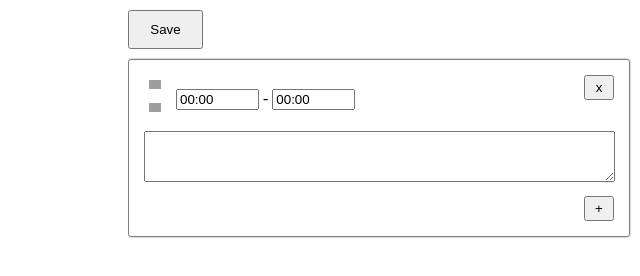
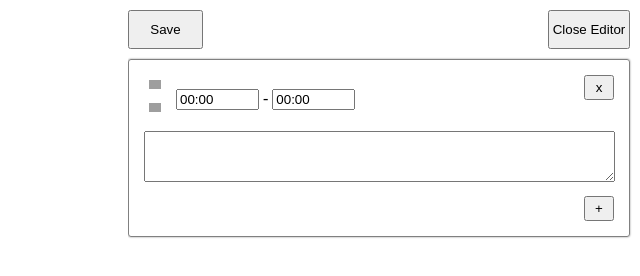
Before and after one commit to bjpicciano/SWEN-444-Subtitle-Extension, a browser extension: page client/editor.html in a window 1280 px wide. Shown: the whole page, without its empty margins (640-1280 px from the left). Drawn offline with Linux system fonts and the light colour scheme; no server answers; grey boxes are pictures that could not be loaded.

Commit message:
added close editor button

```diff
--- a/backend/server.js
+++ b/backend/server.js
@@ -7,7 +7,7 @@ app.use(express.json());
 app.use(express.static("client"));
 
 // Serve all content from /video at ./video
-app.use("/video", express.static("video"))
+app.use("/video", express.static("video"));
 
 
 function indexForValue(data, key, value) {
@@ -92,13 +92,13 @@ app.get('/getCaptions/:query?', function (req, res) {
    getDataHandler(req, res, 'captions');
 });
 
-
 app.post('/updateProfile/:query?', function(req, res) {
 	updateDataHandler(req, res, 'profiles');
 });
 
 app.post('/updateCaption/:query?', function(req, res) {
     const data = req.body;
+
     fs.writeFile("data/captions.json", JSON.stringify(data), 'utf8', e => {
         if (!e) {
             res.send("200");
@@ -106,6 +106,8 @@ app.post('/updateCaption/:query?', function(req, res) {
             console.log(e)
         }
     });
+
+    //write vtt file
 });
 
 app.get('/', function(req, res) {
--- a/client/editor.html
+++ b/client/editor.html
@@ -19,7 +19,10 @@
         </div>
 
         <div id="subtitle-container">
-            <button id="save-button" onclick="saveSubtitles()">Save</button>
+            <div>
+                <button id="save-button" onclick="saveSubtitles()">Save</button>
+                <button id="done-button" onclick="closeEditor()">Close Editor</button>
+            </div>
             <!-- populated by editor.js -->
         </div>
     </div>
--- a/client/editor.js
+++ b/client/editor.js
@@ -47,6 +47,11 @@ function saveSubtitles() {
         .catch(e => {
             console.error(e);
         });
+}
+
+function closeEditor() {
+    if (confirm("Are you sure you want to quit?"))
+        window.location = "http://localhost:8080/";
 }
 
 function createSubtitleElement(subtitle = {}, prevElement) {
--- a/client/site.css
+++ b/client/site.css
@@ -65,6 +65,14 @@ body {
     margin-top: 10px;
 }
 
+#done-button {
+    width: 82px;
+    padding: 10px 0 10px 0;
+    margin-top: 10px;
+    float: right;
+    margin-right: 10px;
+}
+
 .times {
     margin-top: 14px;
 }
```
